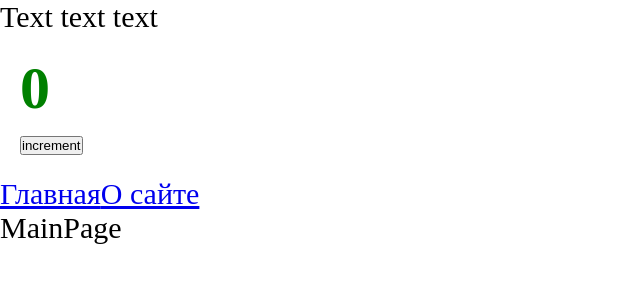
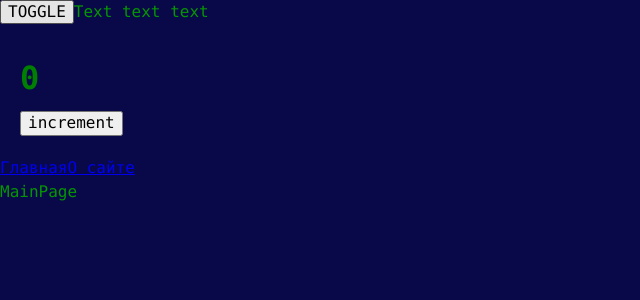
Before and after one commit to FatB0YY/MIDDLE-PROJECT, a React app: page / in a window 1280 px wide. Shown: the top 300 px of the page, without its empty margins (0-640 px from the left). Built offline with nearby package versions, Linux system fonts and the light colour scheme.

Commit message:
Organization of styles. Adding themes. UseTheme. ThemeContext. ThemeProvider

```diff
--- a/src/App.tsx
+++ b/src/App.tsx
@@ -1,14 +1,18 @@
 import React, { Suspense } from "react";
 import Counter from "./components/Counter/Counter";
-import "./index.scss";
 import { Route, Routes } from "react-router-dom";
 import { AboutPageAsync } from "./pages/AboutPage/AboutPage.async";
 import { MainPageAsync } from "./pages/MainPage/MainPage.async";
 import { Link } from "react-router-dom";
+import "./styles/index.scss";
+import { useTheme } from "./theme/useTheme";
 
 const App = () => {
+  const { theme, toggleTheme } = useTheme();
+
   return (
-    <div className="app">
+    <div className={`app ${theme}`}>
+      <button onClick={toggleTheme}>TOGGLE</button>
       Text text text
       <Counter />
       <Link to={"/"}>Главная</Link>
--- a/src/index.scss
+++ /dev/null
@@ -1,9 +0,0 @@
-* {
-    margin: 0;
-    padding: 0;
-    box-sizing: border-box;
-}
-
-.app{
-    font-size: 30px;
-}
--- a/src/index.tsx
+++ b/src/index.tsx
@@ -1,10 +1,13 @@
 import { render } from "react-dom";
 import App from "./App";
 import { BrowserRouter } from "react-router-dom";
+import ThemeProvider from "./theme/ThemeProvider";
 
 render(
   <BrowserRouter>
-    <App />
+    <ThemeProvider>
+      <App />
+    </ThemeProvider>
   </BrowserRouter>,
   document.getElementById("root")
 );
--- /dev/null
+++ b/src/styles/index.scss
@@ -0,0 +1,13 @@
+@import "reset";
+@import "variables/global";
+@import "themes/normal";
+@import "themes/dark";
+
+.app {
+    font: var(--font-m);
+
+    background: var(--bg-color);
+    color: var(--primary-color);
+
+    min-height: 100vh;
+}
--- /dev/null
+++ b/src/styles/reset.scss
@@ -0,0 +1,180 @@
+/*! normalize.css v8.0.1 | MIT License | github.com/necolas/normalize.css */
+html {
+    line-height: 1.15;
+    -webkit-text-size-adjust: 100%;
+}
+
+body {
+    margin: 0;
+}
+
+main {
+    display: block;
+}
+
+h1 {
+    font-size: 2em;
+    margin: 0.67em 0;
+}
+
+hr {
+    box-sizing: content-box;
+    height: 0;
+    overflow: visible;
+}
+
+pre {
+    font-family: monospace, monospace;
+    font-size: 1em;
+}
+
+a {
+    background-color: transparent;
+}
+
+abbr[title] {
+    border-bottom: none;
+    text-decoration: underline;
+    text-decoration: underline dotted;
+}
+
+b,
+strong {
+    font-weight: bolder;
+}
+
+code,
+kbd,
+samp {
+    font-family: monospace, monospace;
+    font-size: 1em;
+}
+
+small {
+    font-size: 80%;
+}
+
+sub,
+sup {
+    font-size: 75%;
+    line-height: 0;
+    position: relative;
+    vertical-align: baseline;
+}
+
+sub {
+    bottom: -0.25em;
+}
+
+sup {
+    top: -0.5em;
+}
+
+img {
+    border-style: none;
+}
+
+button,
+input,
+optgroup,
+select,
+textarea {
+    font-family: inherit;
+    font-size: 100%;
+    line-height: 1.15;
+    margin: 0;
+}
+
+button,
+input {
+    overflow: visible;
+}
+
+button,
+select {
+    text-transform: none;
+}
+
+button,
+[type="button"],
+[type="reset"],
+[type="submit"] {
+    -webkit-appearance: button;
+}
+
+button::-moz-focus-inner,
+[type="button"]::-moz-focus-inner,
+[type="reset"]::-moz-focus-inner,
+[type="submit"]::-moz-focus-inner {
+    border-style: none;
+    padding: 0;
+}
+
+button:-moz-focusring,
+[type="button"]:-moz-focusring,
+[type="reset"]:-moz-focusring,
+[type="submit"]:-moz-focusring {
+    outline: 1px dotted ButtonText;
+}
+
+fieldset {
+    padding: 0.35em 0.75em 0.625em;
+}
+
+legend {
+    box-sizing: border-box;
+    color: inherit;
+    display: table;
+    max-width: 100%;
+    padding: 0;
+    white-space: normal;
+}
+
+progress {
+    vertical-align: baseline;
+}
+
+textarea {
+    overflow: auto;
+}
+
+[type="checkbox"],
+[type="radio"] {
+    box-sizing: border-box;
+    padding: 0;
+}
+
+[type="number"]::-webkit-inner-spin-button,
+[type="number"]::-webkit-outer-spin-button {
+    height: auto;
+}
+
+[type="search"] {
+    -webkit-appearance: textfield;
+    outline-offset: -2px;
+}
+
+[type="search"]::-webkit-search-decoration {
+    -webkit-appearance: none;
+}
+
+::-webkit-file-upload-button {
+    -webkit-appearance: button;
+    font: inherit;
+}
+
+details {
+    display: block;
+}
+
+summary {
+    display: list-item;
+}
+
+template {
+    display: none;
+}
+
+[hidden] {
+    display: none;
+}
--- /dev/null
+++ b/src/styles/themes/dark.scss
@@ -0,0 +1,6 @@
+.app.dark {
+    --bg-color: #090949;
+
+    --primary-color: #049604;
+    --secondary-color: #04ff04;
+}
--- /dev/null
+++ b/src/styles/themes/normal.scss
@@ -0,0 +1,6 @@
+.app.light {
+    --bg-color: #e8e8ea;
+
+    --primary-color: #041c65;
+    --secondary-color: #0449e0;
+}
--- /dev/null
+++ b/src/styles/variables/global.scss
@@ -0,0 +1,11 @@
+:root {
+    --font-family-main: Consolas, 'Times New Roman', Serif;
+
+    --font-size-m: 16px;
+    --font-line-m: 24px;
+    --font-m: var(--font-size-m) / var(--font-line-m) var(--font-family-main);
+
+    --font-size-l: 24px;
+    --font-line-l: 32px;
+    --font-l: var(--font-size-l) / var(--font-line-l) var(--font-family-main);
+}
--- /dev/null
+++ b/src/theme/ThemeContext.ts
@@ -0,0 +1,15 @@
+import { createContext } from "react";
+
+export enum Theme {
+  LIGHT = "dark",
+  DARK = "light",
+}
+
+export interface ThemeContextProps {
+  theme?: Theme;
+  setTheme?: (theme: Theme) => void;
+}
+
+export const ThemeContext = createContext<ThemeContextProps>({});
+
+export const LOCAL_STORAGE_THEME_KEY = "theme";
--- /dev/null
+++ b/src/theme/ThemeProvider.tsx
@@ -0,0 +1,25 @@
+import React, { useMemo, useState } from "react";
+import { LOCAL_STORAGE_THEME_KEY, Theme, ThemeContext } from "./ThemeContext";
+
+const defaultTheme =
+  (localStorage.getItem(LOCAL_STORAGE_THEME_KEY) as Theme) || Theme.LIGHT;
+
+const ThemeProvider = ({ children }: { children: React.ReactNode }) => {
+  const [theme, setTheme] = useState<Theme>(defaultTheme);
+
+  const defaultProps = useMemo(
+    () => ({
+      theme: theme,
+      setTheme: setTheme,
+    }),
+    [theme]
+  );
+
+  return (
+    <ThemeContext.Provider value={defaultProps}>
+      {children}
+    </ThemeContext.Provider>
+  );
+};
+
+export default ThemeProvider;
--- /dev/null
+++ b/src/theme/useTheme.ts
@@ -0,0 +1,19 @@
+import { useContext } from "react";
+import { LOCAL_STORAGE_THEME_KEY, Theme, ThemeContext } from "./ThemeContext";
+
+interface IUseThemeResult {
+  toggleTheme: () => void;
+  theme: Theme;
+}
+
+export function useTheme(): IUseThemeResult {
+  const { setTheme, theme } = useContext(ThemeContext);
+
+  const toggleTheme = () => {
+    const newTheme = theme === Theme.DARK ? Theme.LIGHT : Theme.DARK;
+    setTheme(newTheme);
+    localStorage.setItem(LOCAL_STORAGE_THEME_KEY, newTheme);
+  };
+
+  return { theme, toggleTheme };
+}
```
